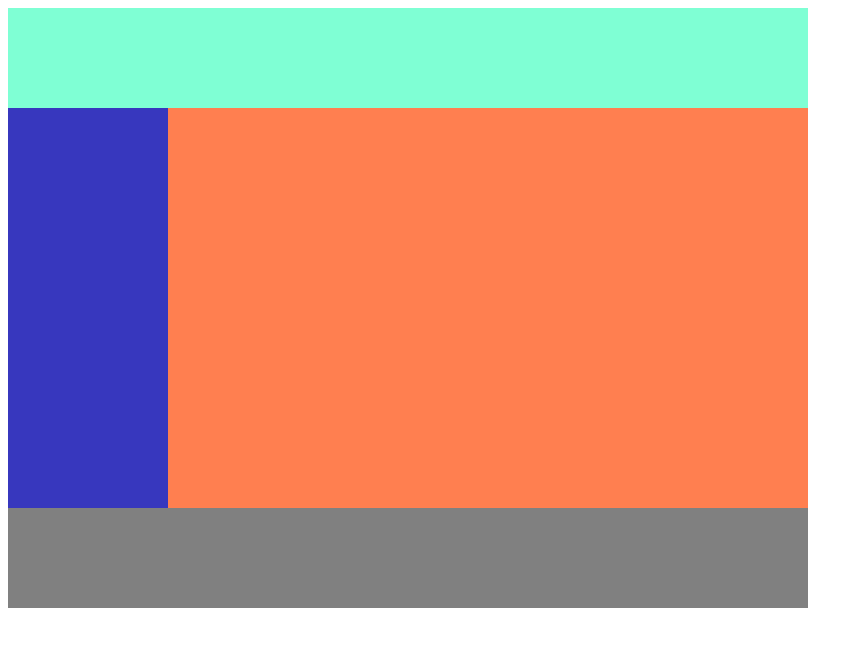
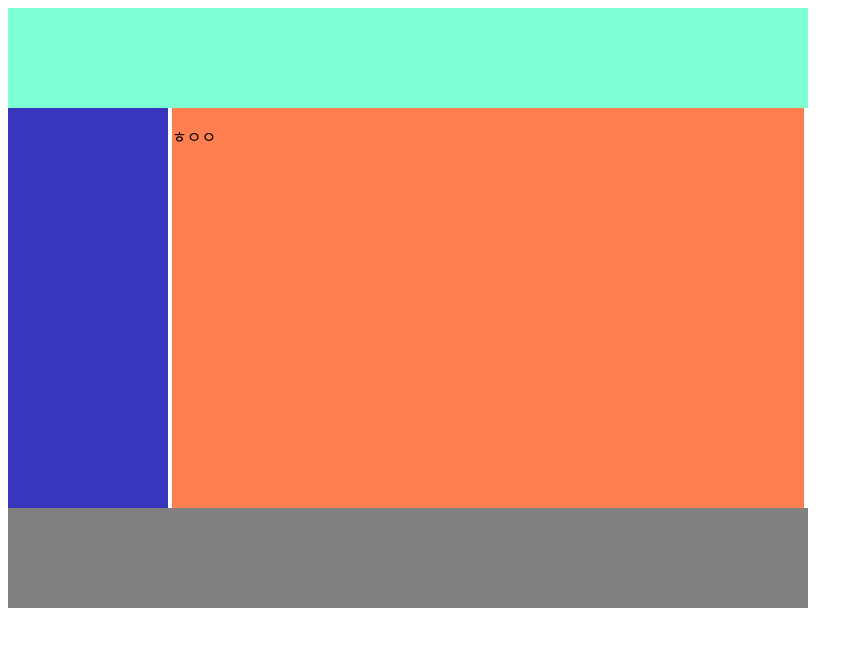
Before and after one commit to blnane/html, a plain HTML site: page proflie/layout1.html in a window 1280 px wide. Shown: the whole page, without its empty margins (0-863 px from the left). Drawn offline with Linux system fonts and the light colour scheme.

Commit message:
레이아웃 만들기 2 : 귀찮은 inline-block

```diff
--- a/proflie/css/main.css
+++ b/proflie/css/main.css
@@ -42,13 +42,16 @@
   width: 20%;
   height: 400px;
   background: rgb(55, 55, 190);
-  float: left;
+  /* float: left; */
+  display: inline-block;
+  vertical-align: top;
 }
 .right-menu {
-  width: 80%;
+  width: 79%;
   height: 400px;
   background: coral;
-  float: right;
+  /* float: right; */
+  display: inline-block;
 }
 
 .footer {
--- a/proflie/layout1.html
+++ b/proflie/layout1.html
@@ -9,7 +9,10 @@
     <div class="container">
       <div class="header"></div>
       <div class="left-menu"></div>
-      <div class="right-menu"></div>
+      <div class="right-menu">
+        <p>ㅎㅇㅇ</p>
+      </div>
+
       <div class="footer"></div>
     </div>
   </body>
```
